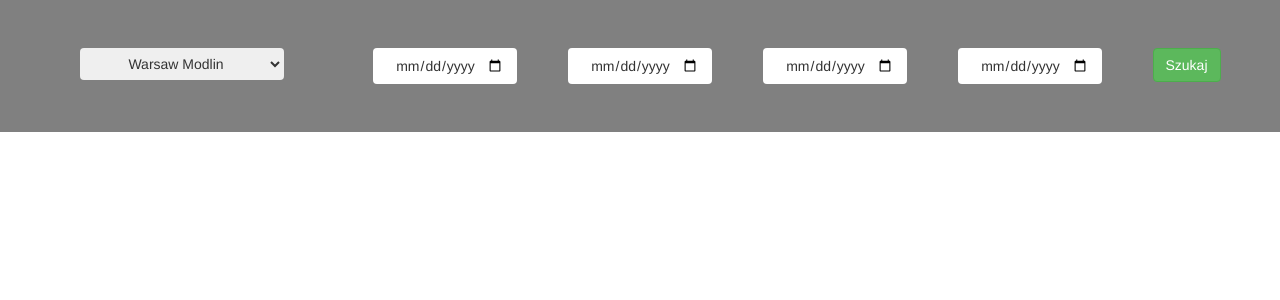
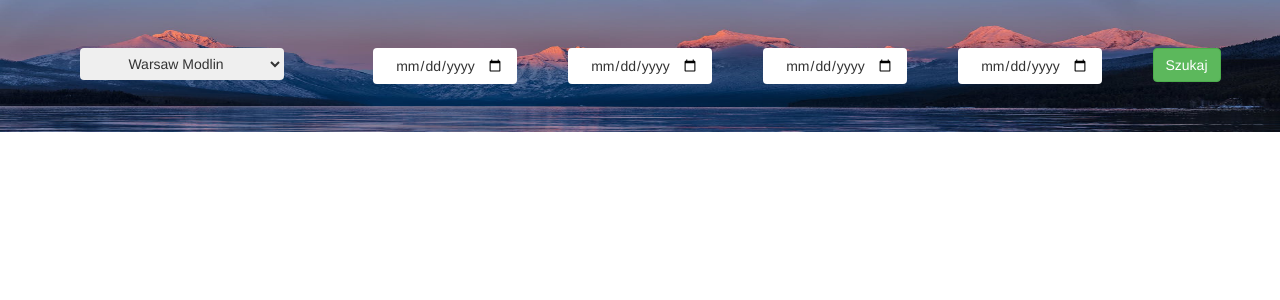
Before and after one commit to DziadekPrzemek/TravelZero, a Django app: page / in a window 1280 px wide. Shown: the part 52-352 px from the top of the page. Run offline with Django 3.2, Linux system fonts and the light colour scheme; some libraries are stand-ins or nearby versions.

Commit message:
I added background image and favicon

```diff
--- a/Travel0/static/css/style.css
+++ b/Travel0/static/css/style.css
@@ -13,9 +13,25 @@
     width: auto;
   }
 
+.container-full-bg{
+  background: url('/static/img/jumbobg.jpeg') no-repeat center center;
+  position: inherit;
+  background-size: 100% 100%;
+  width: 100%;
+  height: 100%; /*same height as jumbotron */
+  z-index: -1;
+
+}
 .jumbotron {
-    background-color: grey;
+  height: 100%;
+  background:transparent;
+
+
      }
+.col-md-3{
+
+
+}
 
 .btn{
   margin-left: 10px;
--- a/Travel0/templates/travel0/index.html
+++ b/Travel0/templates/travel0/index.html
@@ -21,6 +21,8 @@
     <!--Load CSS styles-->
     {% load static %}
     <link rel="stylesheet" type="text/css" href="{% static 'css/style.css' %}" />
+
+    <link rel="icon" href="{% static 'img/icon.png' %}">
   </head>
 <body>
     <!--Navbar section-->
@@ -42,7 +44,6 @@
         <div class="jumbotron">
             <div class="container">
                 <form method="POST">
-
                     {% csrf_token %}
                     <div class="row">
                          <div class="col-md-3 ">
@@ -110,7 +111,5 @@
             {% endfor %}
         </div>
     </section>
-
-
   </body>
 </html>
```
Also changed, not shown: Travel0/static/img/icon.png (added), Travel0/static/img/jumbobg.jpeg (added), Travel0/static/img/jumbobg.jpg (deleted).
